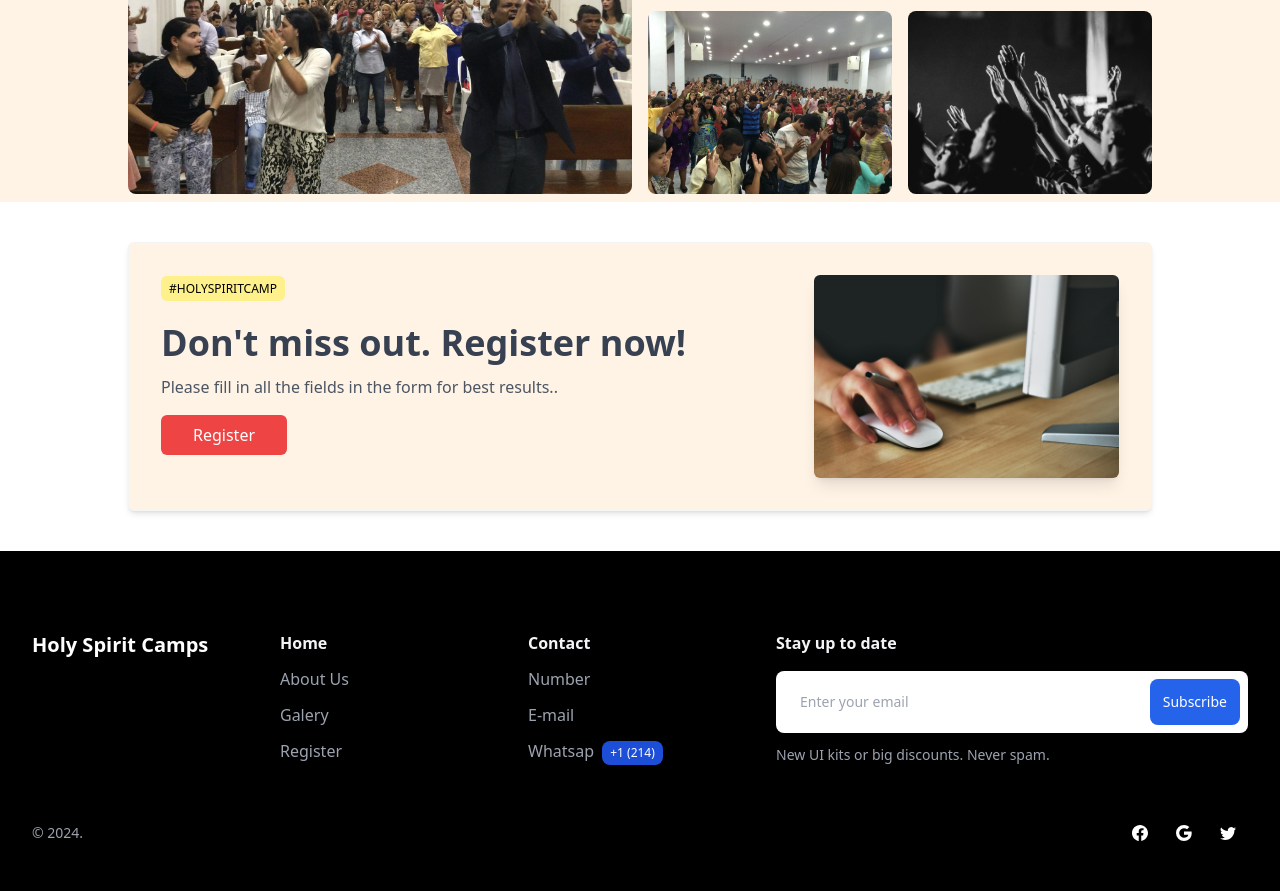
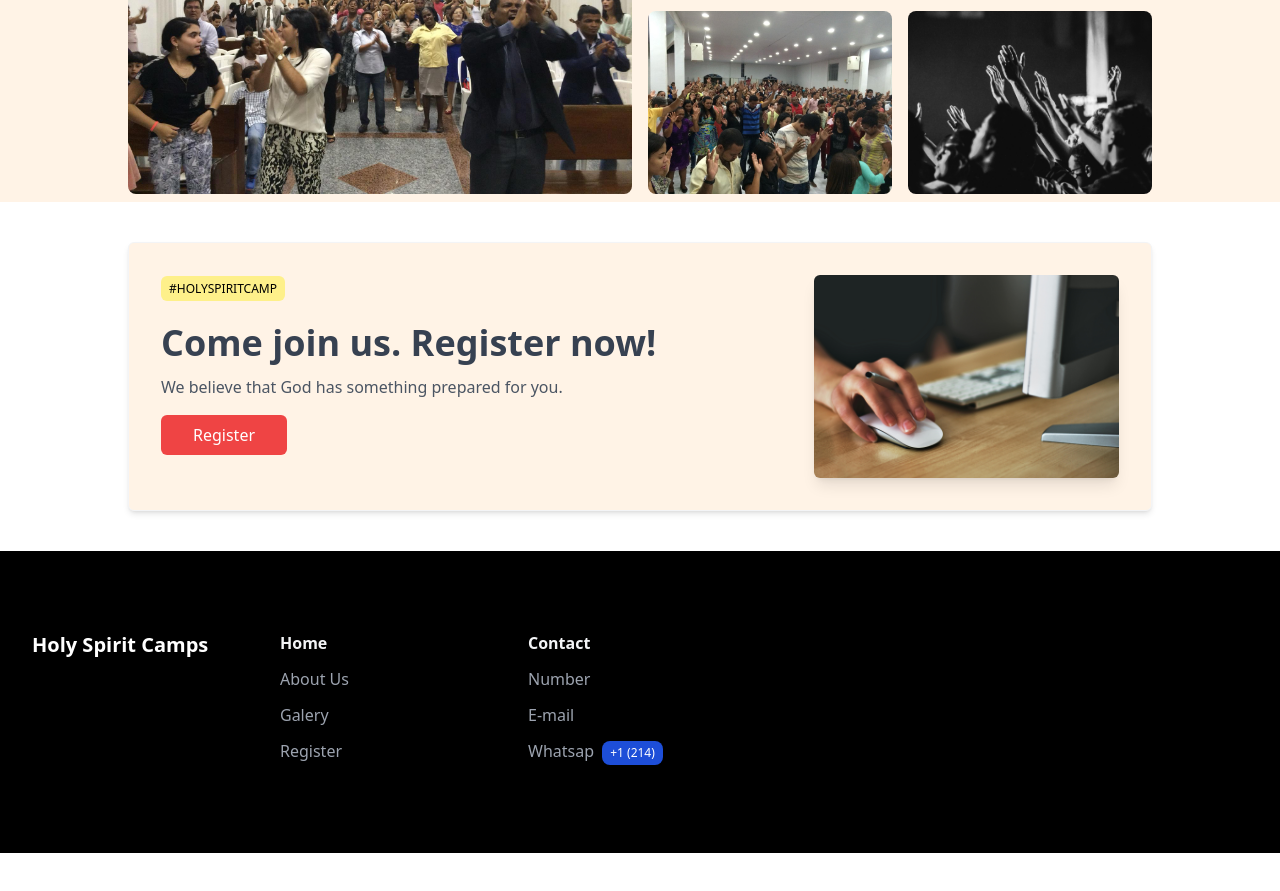
Before and after one commit to wejun94/holyspiritcamps, a website: page public/index.html in a window 1280 px wide. Shown: the part 3185-4076 px from the top of the page. After the commit the page ends 4038 px from the top, so only its background shows below. Drawn offline with nearby package versions, Linux system fonts and the light colour scheme.

Commit message:
edited-link

```diff
--- a/public/index.html
+++ b/public/index.html
@@ -315,8 +315,8 @@
     <div class="flex flex-col md:flex-row">
       <div class="p-5 md:w-4/6 md:p-8">
         <span class="rounded-md bg-yellow-200 px-2 py-1 text-xs uppercase text-black">#HolySpiritCamp</span>
-        <p class="mt-2 text-xl font-black md:mt-6 md:text-4xl">Don't miss out. Register now!</p>
-        <p class="mt-3 text-gray-600">Please fill in all the fields in the form for best results..</p>
+        <p class="mt-2 text-xl font-black md:mt-6 md:text-4xl">Come join us. Register now!</p>
+        <p class="mt-3 text-gray-600">We believe that God has something prepared for you.</p>
 
         <button class="mt-4 mr-2 flex items-center justify-center rounded-md bg-red-500 px-8 py-2 text-center text-white duration-150 md:mb-4 hover:translate-y-1 hover:bg-red-600">
           <a href="https://chief-freeze-b4a.notion.site/12d2a43b4f488022a699d8f81b073ff7?pvs=105" target="blank">Register</a>
@@ -340,6 +340,7 @@
         </div>
         <!-- End Col -->
 
+
         <div class="col-span-1">
           <h4 class="font-semibold text-gray-100">Home</h4>
 
@@ -359,60 +360,41 @@
             <p><a class="inline-flex gap-x-2 text-gray-400 hover:text-gray-200 focus:outline-none focus:text-gray-200 dark:text-neutral-400 dark:hover:text-neutral-200 dark:focus:text-neutral-200" href="#">E-mail</a></p>
             <p><a class="inline-flex gap-x-2 text-gray-400 hover:text-gray-200 focus:outline-none focus:text-gray-200 dark:text-neutral-400 dark:hover:text-neutral-200 dark:focus:text-neutral-200" href="https://wa.me/+14692031357?text=Olá,%20gostaria%20de%20retirar%20uma%20duvida.%20Obrigado!" target="blankt">Whatsap</a> <span class="inline-block ms-1 text-xs bg-blue-700 text-white py-1 px-2 rounded-lg">+1 (214)</span></p>
 
+            <!--
+            <div>
+              <a class="size-10 inline-flex justify-center items-center gap-x-2 text-sm font-semibold rounded-lg border border-transparent text-white hover:bg-white/10 focus:outline-none focus:bg-white/10 disabled:opacity-50 disabled:pointer-events-none" href="#">
+                <svg class="shrink-0 size-4" xmlns="http://www.w3.org/2000/svg" width="16" height="16" fill="currentColor" viewBox="0 0 16 16">
+                  <path d="M16 8.049c0-4.446-3.582-8.05-8-8.05C3.58 0-.002 3.603-.002 8.05c0 4.017 2.926 7.347 6.75 7.951v-5.625h-2.03V8.05H6.75V6.275c0-2.017 1.195-3.131 3.022-3.131.876 0 1.791.157 1.791.157v1.98h-1.009c-.993 0-1.303.621-1.303 1.258v1.51h2.218l-.354 2.326H9.25V16c3.824-.604 6.75-3.934 6.75-7.951z"/>
+                </svg>
+              </a>
+              <a class="size-10 inline-flex justify-center items-center gap-x-2 text-sm font-semibold rounded-lg border border-transparent text-white hover:bg-white/10 focus:outline-none focus:bg-white/10 disabled:opacity-50 disabled:pointer-events-none" href="#">
+                <svg class="shrink-0 size-4" xmlns="http://www.w3.org/2000/svg" width="16" height="16" fill="currentColor" viewBox="0 0 16 16">
+                  <path d="M15.545 6.558a9.42 9.42 0 0 1 .139 1.626c0 2.434-.87 4.492-2.384 5.885h.002C11.978 15.292 10.158 16 8 16A8 8 0 1 1 8 0a7.689 7.689 0 0 1 5.352 2.082l-2.284 2.284A4.347 4.347 0 0 0 8 3.166c-2.087 0-3.86 1.408-4.492 3.304a4.792 4.792 0 0 0 0 3.063h.003c.635 1.893 2.405 3.301 4.492 3.301 1.078 0 2.004-.276 2.722-.764h-.003a3.702 3.702 0 0 0 1.599-2.431H8v-3.08h7.545z"/>
+                </svg>
+              </a>
+              <a class="size-10 inline-flex justify-center items-center gap-x-2 text-sm font-semibold rounded-lg border border-transparent text-white hover:bg-white/10 focus:outline-none focus:bg-white/10 disabled:opacity-50 disabled:pointer-events-none" href="#">
+                <svg class="shrink-0 size-4" xmlns="http://www.w3.org/2000/svg" width="16" height="16" fill="currentColor" viewBox="0 0 16 16">
+                  <path d="M5.026 15c6.038 0 9.341-5.003 9.341-9.334 0-.14 0-.282-.006-.422A6.685 6.685 0 0 0 16 3.542a6.658 6.658 0 0 1-1.889.518 3.301 3.301 0 0 0 1.447-1.817 6.533 6.533 0 0 1-2.087.793A3.286 3.286 0 0 0 7.875 6.03a9.325 9.325 0 0 1-6.767-3.429 3.289 3.289 0 0 0 1.018 4.382A3.323 3.323 0 0 1 .64 6.575v.045a3.288 3.288 0 0 0 2.632 3.218 3.203 3.203 0 0 1-.865.115 3.23 3.23 0 0 1-.614-.057 3.283 3.283 0 0 0 3.067 2.277A6.588 6.588 0 0 1 .78 13.58a6.32 6.32 0 0 1-.78-.045A9.344 9.344 0 0 0 5.026 15z"/>
+                </svg>
+              </a>
+
+
+            </div>
+            -->
           </div>
         </div>
-        <!-- End Col -->
-
-        <div class="col-span-2">
-          <h4 class="font-semibold text-gray-100">Stay up to date</h4>
-
-          <form>
-            <div class="mt-4 flex flex-col items-center gap-2 sm:flex-row sm:gap-3 bg-white rounded-lg p-2 dark:bg-neutral-900">
-              <div class="w-full">
-                <label for="hero-input" class="sr-only">Subscribe</label>
-                <input type="text" id="hero-input" name="hero-input" class="py-3 px-4 block w-full border-transparent rounded-lg text-sm focus:border-blue-500 focus:ring-blue-500 disabled:opacity-50 disabled:pointer-events-none dark:bg-neutral-900 dark:border-transparent dark:text-neutral-400 dark:placeholder-neutral-500 dark:focus:ring-neutral-600" placeholder="Enter your email">
-              </div>
-              <a class="w-full sm:w-auto whitespace-nowrap p-3 inline-flex justify-center items-center gap-x-2 text-sm font-medium rounded-lg border border-transparent bg-blue-600 text-white hover:bg-blue-700 focus:outline-none focus:bg-blue-700 disabled:opacity-50 disabled:pointer-events-none" href="#">
-                Subscribe
-              </a>
-            </div>
-            <p class="mt-3 text-sm text-gray-400">
-              New UI kits or big discounts. Never spam.
-            </p>
-          </form>
-        </div>
-        <!-- End Col -->
       </div>
       <!-- End Grid -->
 
       <div class="mt-5 sm:mt-12 grid gap-y-2 sm:gap-y-0 sm:flex sm:justify-between sm:items-center">
         <div class="flex justify-between items-center">
           <p class="text-sm text-gray-400 dark:text-neutral-400">
-            © 2024.
           </p>
         </div>
         <!-- End Col -->
 
         <!-- Social Brands -->
-        <div>
-          <a class="size-10 inline-flex justify-center items-center gap-x-2 text-sm font-semibold rounded-lg border border-transparent text-white hover:bg-white/10 focus:outline-none focus:bg-white/10 disabled:opacity-50 disabled:pointer-events-none" href="#">
-            <svg class="shrink-0 size-4" xmlns="http://www.w3.org/2000/svg" width="16" height="16" fill="currentColor" viewBox="0 0 16 16">
-              <path d="M16 8.049c0-4.446-3.582-8.05-8-8.05C3.58 0-.002 3.603-.002 8.05c0 4.017 2.926 7.347 6.75 7.951v-5.625h-2.03V8.05H6.75V6.275c0-2.017 1.195-3.131 3.022-3.131.876 0 1.791.157 1.791.157v1.98h-1.009c-.993 0-1.303.621-1.303 1.258v1.51h2.218l-.354 2.326H9.25V16c3.824-.604 6.75-3.934 6.75-7.951z"/>
-            </svg>
-          </a>
-          <a class="size-10 inline-flex justify-center items-center gap-x-2 text-sm font-semibold rounded-lg border border-transparent text-white hover:bg-white/10 focus:outline-none focus:bg-white/10 disabled:opacity-50 disabled:pointer-events-none" href="#">
-            <svg class="shrink-0 size-4" xmlns="http://www.w3.org/2000/svg" width="16" height="16" fill="currentColor" viewBox="0 0 16 16">
-              <path d="M15.545 6.558a9.42 9.42 0 0 1 .139 1.626c0 2.434-.87 4.492-2.384 5.885h.002C11.978 15.292 10.158 16 8 16A8 8 0 1 1 8 0a7.689 7.689 0 0 1 5.352 2.082l-2.284 2.284A4.347 4.347 0 0 0 8 3.166c-2.087 0-3.86 1.408-4.492 3.304a4.792 4.792 0 0 0 0 3.063h.003c.635 1.893 2.405 3.301 4.492 3.301 1.078 0 2.004-.276 2.722-.764h-.003a3.702 3.702 0 0 0 1.599-2.431H8v-3.08h7.545z"/>
-            </svg>
-          </a>
-          <a class="size-10 inline-flex justify-center items-center gap-x-2 text-sm font-semibold rounded-lg border border-transparent text-white hover:bg-white/10 focus:outline-none focus:bg-white/10 disabled:opacity-50 disabled:pointer-events-none" href="#">
-            <svg class="shrink-0 size-4" xmlns="http://www.w3.org/2000/svg" width="16" height="16" fill="currentColor" viewBox="0 0 16 16">
-              <path d="M5.026 15c6.038 0 9.341-5.003 9.341-9.334 0-.14 0-.282-.006-.422A6.685 6.685 0 0 0 16 3.542a6.658 6.658 0 0 1-1.889.518 3.301 3.301 0 0 0 1.447-1.817 6.533 6.533 0 0 1-2.087.793A3.286 3.286 0 0 0 7.875 6.03a9.325 9.325 0 0 1-6.767-3.429 3.289 3.289 0 0 0 1.018 4.382A3.323 3.323 0 0 1 .64 6.575v.045a3.288 3.288 0 0 0 2.632 3.218 3.203 3.203 0 0 1-.865.115 3.23 3.23 0 0 1-.614-.057 3.283 3.283 0 0 0 3.067 2.277A6.588 6.588 0 0 1 .78 13.58a6.32 6.32 0 0 1-.78-.045A9.344 9.344 0 0 0 5.026 15z"/>
-            </svg>
-          </a>
 
-
-        </div>
         <!-- End Social Brands -->
       </div>
     </div>
```
